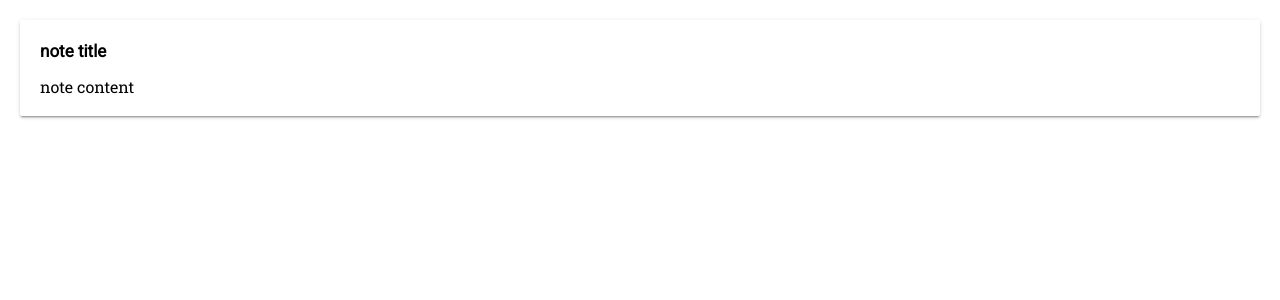
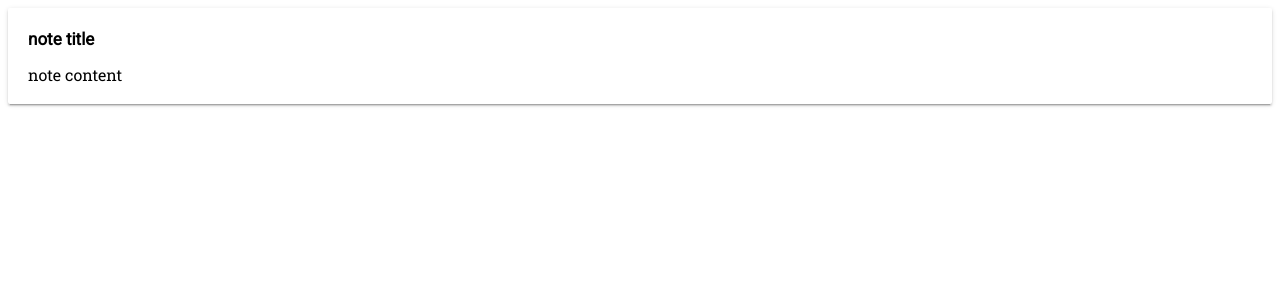
Before and after one commit to vunguyentuan/google-keep-like, a React (Create React App) app: page / in a window 1280 px wide. Shown: the top 300 px of the page. Built offline with nearby package versions, Linux system fonts and the light colour scheme.

Commit message:
update margin

```diff
--- a/src/App.css
+++ b/src/App.css
@@ -5,5 +5,5 @@ body {
 }
 
 .App {
-  padding: 20px;
+
 }
--- a/src/components/Note/note.css
+++ b/src/components/Note/note.css
@@ -1,4 +1,5 @@
 .note {
+  margin: 8px;
   padding: 20px;
   border-radius: 2px;
   box-shadow: 0 2px 2px 0 rgba(0,0,0,0.14), 0 3px 1px -2px rgba(0,0,0,0.2), 0 1px 5px 0 rgba(0,0,0,0.12);
```
